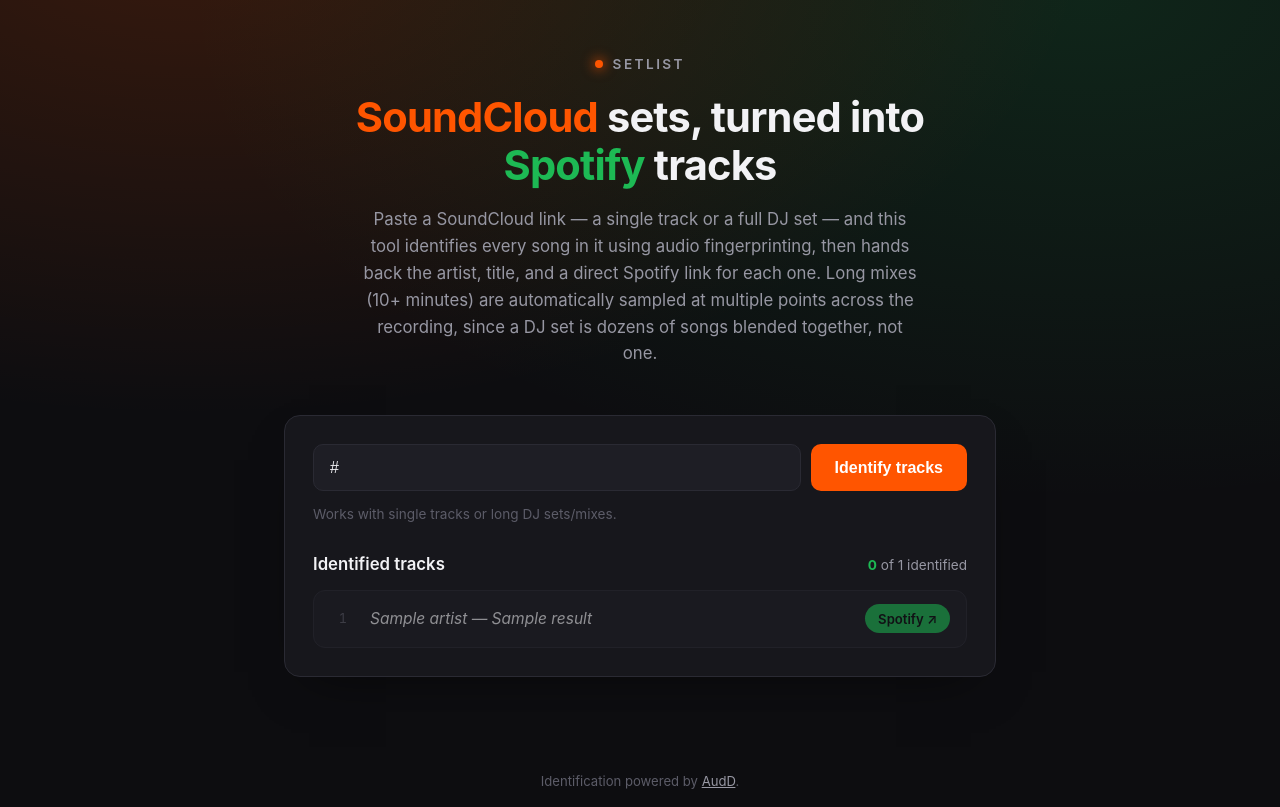
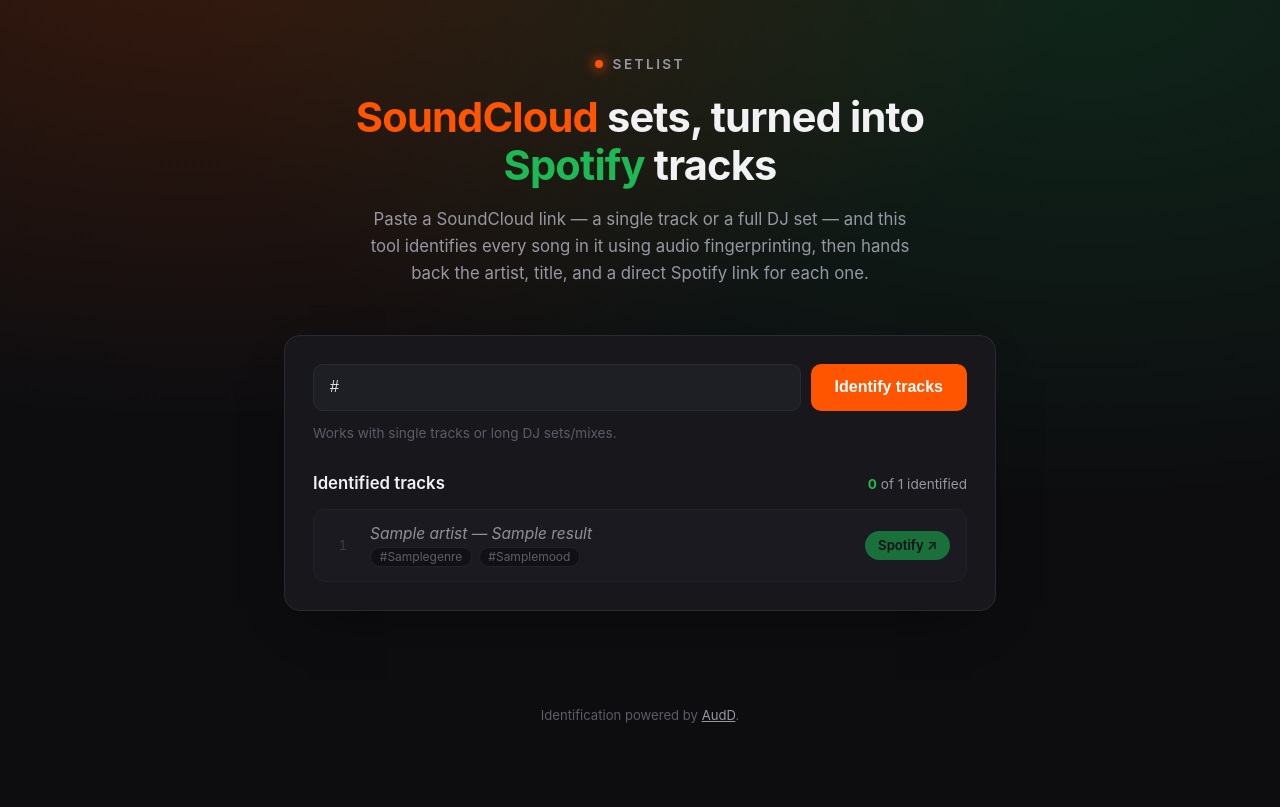
Before and after one commit to sheoran3399/setlist, a Flask app: template templates/index.html in a window 1280 px wide. Shown: the top 807 px of the page. After the commit the page ends 723 px from the top, so only its background shows below. Run offline with Flask 3, Linux system fonts and the light colour scheme; the template is opened without the code that fills it: most values are stand-ins (such as "Sample title", 1, 10 or a date in 2020).

Commit message:
Add genre/mood tagging via Claude Haiku 4.5
Classifies each identified track's genre and mood from artist/title using
structured outputs, shown as hashtags next to each result. Also drops the
now-redundant DJ-set explanation from the intro copy.

```diff
--- a/app.py
+++ b/app.py
@@ -1,20 +1,34 @@
 from __future__ import annotations
+
+import os
 
 from flask import Flask, render_template, request
 
+import claude_tagger
 from config import load_config
 from identify import identify_track
 from soundcloud_source import list_playlist_tracks
 
 app = Flask(__name__)
 
+ANTHROPIC_API_KEY = os.environ.get("ANTHROPIC_API_KEY", "")
+
+
+def _tag_genre_mood(artist: str | None, title: str | None) -> tuple[str | None, str | None]:
+    if not (ANTHROPIC_API_KEY and artist and title):
+        return None, None
+    result = claude_tagger.classify(ANTHROPIC_API_KEY, artist, title)
+    if not result:
+        return None, None
+    return result.genre, result.mood
+
 
 def extract_track_names(soundcloud_url: str) -> list[dict]:
     """Identify every song referenced by a SoundCloud URL, no Spotify involved.
 
     Returns one dict per identified (or unidentified) item: {label, artist,
-    title, matched}. DJ sets expand into multiple items (one per sample
-    point); ordinary tracks yield exactly one.
+    title, matched, spotify_url, genre, mood}. DJ sets expand into multiple
+    items (one per sample point); ordinary tracks yield exactly one.
     """
     config = load_config()
     sc_tracks = list_playlist_tracks(soundcloud_url)
@@ -28,6 +42,7 @@ def extract_track_names(soundcloud_url: str) -> list[dict]:
                     if recognition.spotify_id
                     else None
                 )
+                genre, mood = _tag_genre_mood(recognition.artist, recognition.title)
                 results.append(
                     {
                         "label": label,
@@ -35,16 +50,22 @@ def extract_track_names(soundcloud_url: str) -> list[dict]:
                         "title": recognition.title,
                         "matched": True,
                         "spotify_url": spotify_url,
+                        "genre": genre,
+                        "mood": mood,
                     }
                 )
             elif fallback_title:
+                artist = fallback_artist or "(unknown artist)"
+                genre, mood = _tag_genre_mood(artist, fallback_title)
                 results.append(
                     {
                         "label": label,
-                        "artist": fallback_artist or "(unknown artist)",
+                        "artist": artist,
                         "title": fallback_title,
                         "matched": False,
                         "spotify_url": None,
+                        "genre": genre,
+                        "mood": mood,
                     }
                 )
             else:
@@ -55,6 +76,8 @@ def extract_track_names(soundcloud_url: str) -> list[dict]:
                         "title": None,
                         "matched": False,
                         "spotify_url": None,
+                        "genre": None,
+                        "mood": None,
                     }
                 )
     return results
--- /dev/null
+++ b/claude_tagger.py
@@ -0,0 +1,53 @@
+from __future__ import annotations
+
+import anthropic
+from pydantic import BaseModel
+
+MODEL = "claude-haiku-4-5"
+
+_client: anthropic.Anthropic | None = None
+
+
+class GenreMood(BaseModel):
+    genre: str
+    mood: str
+
+
+def _get_client(api_key: str) -> anthropic.Anthropic:
+    global _client
+    if _client is None:
+        _client = anthropic.Anthropic(api_key=api_key)
+    return _client
+
+
+def classify(api_key: str, artist: str, title: str) -> GenreMood | None:
+    """Ask Claude for a song's genre and mood from just its artist/title.
+
+    There's no audio involved here — this relies entirely on Claude's own
+    knowledge of the track, so accuracy depends on how well-known the song
+    is. Returns None on any failure (unknown track, API error) rather than
+    guessing, since a wrong tag is worse than a missing one.
+    """
+    client = _get_client(api_key)
+    try:
+        response = client.messages.parse(
+            model=MODEL,
+            max_tokens=100,
+            messages=[
+                {
+                    "role": "user",
+                    "content": (
+                        f'Song: "{title}" by {artist}.\n\n'
+                        "Give its primary music genre (1-3 words, e.g. 'deep house', "
+                        "'hard techno') and overall mood (1-2 words, e.g. 'energetic', "
+                        "'melancholic'). Lowercase, no punctuation. If you don't "
+                        "recognize this specific track, make your best guess from "
+                        "the artist and title alone."
+                    ),
+                }
+            ],
+            output_format=GenreMood,
+        )
+        return response.parsed_output
+    except Exception:
+        return None
--- a/requirements.txt
+++ b/requirements.txt
@@ -5,3 +5,4 @@ PyYAML>=6.0
 python-dotenv>=1.0.0
 Flask>=3.0.0
 gunicorn>=21.2.0
+anthropic>=0.40.0
--- a/templates/index.html
+++ b/templates/index.html
@@ -214,6 +214,19 @@
       color: var(--text-faint);
       margin-top: 0.1rem;
     }
+    .tags {
+      display: flex;
+      gap: 0.4rem;
+      margin-top: 0.25rem;
+    }
+    .tag {
+      font-size: 0.75rem;
+      color: var(--text-dim);
+      background: var(--bg);
+      border: 1px solid var(--border);
+      border-radius: 999px;
+      padding: 0.1rem 0.55rem;
+    }
 
     .track.unmatched { opacity: 0.55; }
     .track.unmatched .track-title { font-weight: 400; font-style: italic; }
@@ -258,9 +271,7 @@
     <p class="intro">
       Paste a SoundCloud link — a single track or a full DJ set — and this tool identifies
       every song in it using audio fingerprinting, then hands back the artist, title, and a
-      direct Spotify link for each one. Long mixes (10+ minutes) are automatically sampled
-      at multiple points across the recording, since a DJ set is dozens of songs blended
-      together, not one.
+      direct Spotify link for each one.
     </p>
   </header>
 
@@ -300,6 +311,12 @@
                 <div class="track-info">
                   {% if r.artist and r.title %}
                     <div class="track-title">{{ r.artist }} — {{ r.title }}</div>
+                    {% if r.genre or r.mood %}
+                      <div class="tags">
+                        {% if r.genre %}<span class="tag">#{{ r.genre|replace(" ", "") }}</span>{% endif %}
+                        {% if r.mood %}<span class="tag">#{{ r.mood|replace(" ", "") }}</span>{% endif %}
+                      </div>
+                    {% endif %}
                   {% else %}
                     <div class="track-title">{{ r.label }}</div>
                     <div class="track-label">no match</div>
```
Also changed, not shown: 1 other file.
